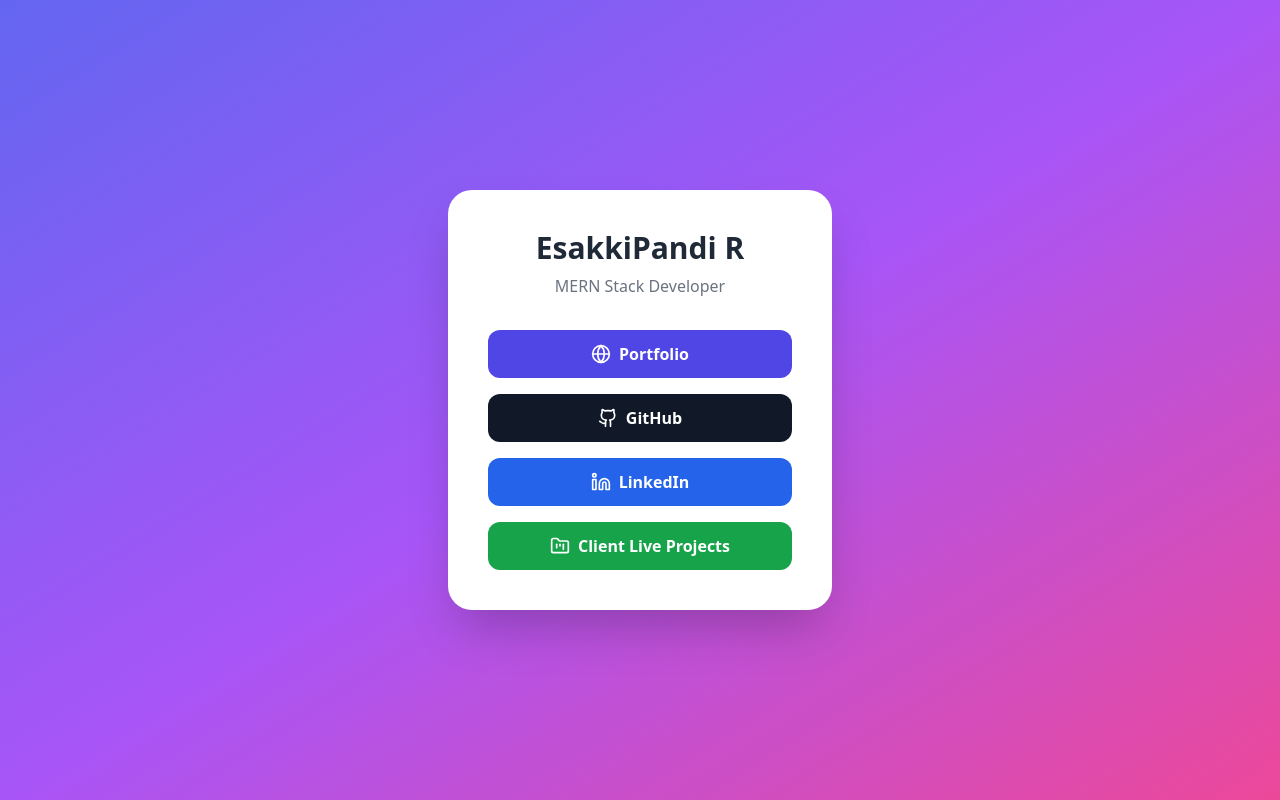
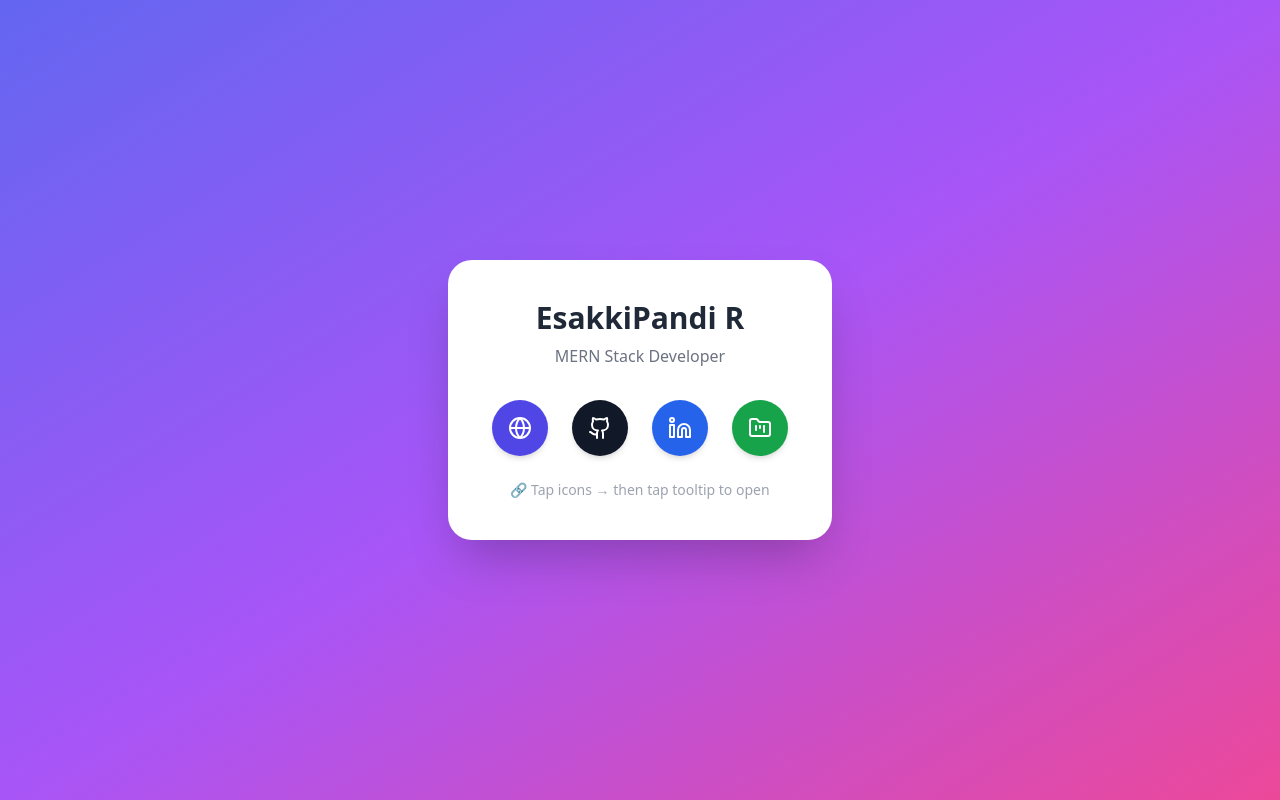
Before and after one commit to Esakkipandi0214/EsakkipandiPortofolio, a Next.js app: page /RedirectHub in a window 1280 px wide. Built offline with nearby package versions, Linux system fonts and the light colour scheme.

Commit message:
profile page updates

```diff
--- a/src/pages/RedirectHub/index.tsx
+++ b/src/pages/RedirectHub/index.tsx
@@ -1,22 +1,15 @@
-import React, { useState } from "react";
-import {
-  Globe,
-  Github,
-  Linkedin,
-  // UtensilsCrossed,
-  // ShoppingBag,
-  FolderKanban,
-  X,
-} from "lucide-react";
+import React, { useState, useEffect, useRef } from "react";
+import { Globe, Github, Linkedin, FolderKanban, X } from "lucide-react";
 import { motion, AnimatePresence } from "framer-motion";
 import Image from "next/image";
-import ANZLogo from '../../../public/ProjectsImage/ClientProjects/ANZLogo.jpg'
-import AldaleelaLogo from '../../../public/ProjectsImage/ClientProjects/AldaleelaLogo.png'
+import ANZLogo from "../../../public/ProjectsImage/ClientProjects/ANZLogo.jpg";
+import AldaleelaLogo from "../../../public/ProjectsImage/ClientProjects/AldaleelaLogo.png";
 
 const RedirectHub = () => {
   const [showProjects, setShowProjects] = useState(false);
+  const [activeTooltip, setActiveTooltip] = useState<string | null>(null);
+  const tooltipRefs = useRef<Record<string, HTMLDivElement | null>>({});
 
-  // Example projects with icons
   const projects = [
     {
       name: "Aldaleela",
@@ -32,6 +25,54 @@
     },
   ];
 
+  const links = [
+    {
+      id: "portfolio",
+      icon: <Globe className="w-5 h-5 sm:w-6 sm:h-6" />,
+      color: "bg-indigo-600 hover:bg-indigo-700",
+      text: "Portfolio",
+      href: "https://esakkipandi-portofolio.vercel.app",
+    },
+    {
+      id: "github",
+      icon: <Github className="w-5 h-5 sm:w-6 sm:h-6" />,
+      color: "bg-gray-900 hover:bg-black",
+      text: "GitHub",
+      href: "https://github.com/Esakkipandi0214",
+    },
+    {
+      id: "linkedin",
+      icon: <Linkedin className="w-5 h-5 sm:w-6 sm:h-6" />,
+      color: "bg-blue-600 hover:bg-blue-700",
+      text: "LinkedIn",
+      href: "https://www.linkedin.com/in/esakkipandi",
+    },
+  ];
+
+  const handleTooltip = (id: string) => {
+    setActiveTooltip((prev) => (prev === id ? null : id));
+  };
+
+  // ✅ Detect click outside tooltip or button
+  useEffect(() => {
+    const handleClickOutside = (event: MouseEvent) => {
+      const target = event.target as Node;
+      const clickedInside = Object.values(tooltipRefs.current).some(
+        (ref) => ref && ref.contains(target)
+      );
+      if (!clickedInside) {
+        setActiveTooltip(null);
+      }
+    };
+
+    if (activeTooltip) {
+      document.addEventListener("click", handleClickOutside);
+    }
+    return () => {
+      document.removeEventListener("click", handleClickOutside);
+    };
+  }, [activeTooltip]);
+
   return (
     <div className="flex min-h-screen items-center justify-center bg-gradient-to-br from-indigo-500 via-purple-500 to-pink-500 p-6">
       <div className="bg-white shadow-2xl rounded-3xl p-10 max-w-sm w-full text-center transform transition duration-500 hover:scale-105">
@@ -40,52 +81,114 @@
         </h1>
         <p className="text-gray-500 mb-8">MERN Stack Developer</p>
 
-        <div className="flex flex-col gap-4">
-          {/* Portfolio */}
-          <a
-            href="https://esakkipandi-portofolio.vercel.app"
-            target="_blank"
-            rel="noopener noreferrer"
-            className="flex items-center justify-center gap-2 w-full bg-indigo-600 text-white font-semibold py-3 rounded-xl hover:bg-indigo-700 transition"
+        {/* Social & Project Links */}
+        <div className="flex justify-center gap-5 sm:gap-6 relative flex-wrap">
+          {links.map((item) => (
+            <div
+              key={item.id}
+              className="relative flex justify-center"
+              ref={(el) => {tooltipRefs.current[item.id] = el}}
             >
-            <Globe className="w-5 h-5" />
-            Portfolio
-          </a>
+              <button
+                onClick={(e) => {
+                  e.stopPropagation(); // prevent closing when clicking button
+                  handleTooltip(item.id);
+                }}
+                className={`flex items-center justify-center w-12 h-12 sm:w-14 sm:h-14 ${item.color} text-white rounded-full hover:scale-110 transition-transform duration-300 shadow-md`}
+              >
+                {item.icon}
+              </button>
 
-          {/* GitHub */}
-          <a
-            href="https://github.com/Esakkipandi0214"
-            target="_blank"
-            rel="noopener noreferrer"
-            className="flex items-center justify-center gap-2 w-full bg-gray-900 text-white font-semibold py-3 rounded-xl hover:bg-black transition"
+              {/* Tooltip */}
+              <AnimatePresence>
+                {activeTooltip === item.id && (
+                  <motion.div
+                    initial={{ opacity: 0, y: 10 }}
+                    animate={{ opacity: 1, y: 0 }}
+                    exit={{ opacity: 0, y: 10 }}
+                    transition={{ duration: 0.2 }}
+                    className="absolute -top-12 z-30"
+                    onClick={(e) => {
+                      e.stopPropagation();
+                      window.open(item.href, "_blank");
+                      setActiveTooltip(null);
+                    }}
                   >
-            <Github className="w-5 h-5" />
-            GitHub
-          </a>
+                    <div className="relative bg-gray-900 text-white text-sm font-medium rounded-md px-3 py-1.5 shadow-lg whitespace-nowrap cursor-pointer">
+                      {item.text}
+                      <div
+                        className="absolute left-1/2 -bottom-2 -translate-x-1/2"
+                        style={{
+                          width: 0,
+                          height: 0,
+                          borderLeft: "6px solid transparent",
+                          borderRight: "6px solid transparent",
+                          borderTop: "8px solid #111827",
+                        }}
+                      />
+                    </div>
+                  </motion.div>
+                )}
+              </AnimatePresence>
+            </div>
+          ))}
 
-          {/* LinkedIn */}
-          <a
-            href="https://www.linkedin.com/in/esakkipandi"
-            target="_blank"
-            rel="noopener noreferrer"
-            className="flex items-center justify-center gap-2 w-full bg-blue-600 text-white font-semibold py-3 rounded-xl hover:bg-blue-700 transition"
+          {/* Client Projects Button */}
+          <div
+            className="relative flex justify-center"
+            ref={(el) => {tooltipRefs.current["projects"] = el}}
           >
-            <Linkedin className="w-5 h-5" />
-            LinkedIn
-          </a>
+            <button
+              onClick={(e) => {
+                e.stopPropagation();
+                handleTooltip("projects");
+              }}
+              className="flex items-center justify-center w-12 h-12 sm:w-14 sm:h-14 bg-green-600 text-white rounded-full hover:bg-green-700 hover:scale-110 transition-transform duration-300 shadow-md"
+            >
+              <FolderKanban className="w-5 h-5 sm:w-6 sm:h-6" />
+            </button>
 
-          {/* Client Live Projects */}
-          <button
-            onClick={() => setShowProjects(true)}
-            className="flex items-center justify-center gap-2 w-full bg-green-600 text-white font-semibold py-3 rounded-xl hover:bg-green-700 transition"
+            {/* Projects Tooltip */}
+            <AnimatePresence>
+              {activeTooltip === "projects" && (
+                <motion.div
+                  initial={{ opacity: 0, y: 10 }}
+                  animate={{ opacity: 1, y: 0 }}
+                  exit={{ opacity: 0, y: 10 }}
+                  transition={{ duration: 0.2 }}
+                  className="absolute -top-12 z-30"
+                  onClick={(e) => {
+                    e.stopPropagation();
+                    setShowProjects(true);
+                    setActiveTooltip(null);
+                  }}
                 >
-            <FolderKanban className="w-5 h-5" />
-            Client Live Projects
-          </button>
+                  <div className="relative bg-gray-900 text-white text-sm font-medium rounded-md px-3 py-1.5 shadow-lg whitespace-nowrap cursor-pointer">
+                    Key Projects
+                    <div
+                      className="absolute left-1/2 -bottom-2 -translate-x-1/2"
+                      style={{
+                        width: 0,
+                        height: 0,
+                        borderLeft: "6px solid transparent",
+                        borderRight: "6px solid transparent",
+                        borderTop: "8px solid #111827",
+                      }}
+                    />
+                  </div>
+                </motion.div>
+              )}
+            </AnimatePresence>
           </div>
         </div>
 
-      {/* Animated Popup Modal */}
+        {/* Footer Note */}
+        <p className="text-gray-400 text-sm mt-6">
+          🔗 Tap icons → then tap tooltip to open
+        </p>
+      </div>
+
+      {/* Popup Modal */}
       <AnimatePresence>
         {showProjects && (
           <motion.div
@@ -93,6 +196,7 @@
             initial={{ opacity: 0 }}
             animate={{ opacity: 1 }}
             exit={{ opacity: 0 }}
+            onClick={() => setShowProjects(false)}
           >
             <motion.div
               className="bg-white rounded-2xl shadow-2xl p-6 max-w-md w-full relative"
@@ -100,8 +204,8 @@
               animate={{ scale: 1, opacity: 1, y: 0 }}
               exit={{ scale: 0.8, opacity: 0, y: 50 }}
               transition={{ duration: 0.3, ease: "easeInOut" }}
+              onClick={(e) => e.stopPropagation()}
             >
-              {/* Close Button */}
               <button
                 onClick={() => setShowProjects(false)}
                 className="absolute top-4 right-4 text-gray-500 hover:text-red-500 transition"
@@ -120,7 +224,7 @@
                     href={project.link}
                     target="_blank"
                     rel="noopener noreferrer"
-                    className="flex  items-start gap-3 w-full bg-gradient-to-r from-indigo-600 to-purple-600 text-white font-semibold py-3 px-4 rounded-xl hover:from-indigo-700 hover:to-purple-700 transition shadow-md"
+                    className="flex items-start gap-3 w-full bg-gradient-to-r from-indigo-600 to-purple-600 text-white font-semibold py-3 px-4 rounded-xl hover:from-indigo-700 hover:to-purple-700 transition shadow-md"
                   >
                     <div className="flex pt-1 items-center justify-center gap-3">
                       <Image
@@ -131,7 +235,7 @@
                         className="object-contain rounded"
                       />
                     </div>
-                    <div className='flex justify-start items-start flex-col'>
+                    <div className="flex justify-start items-start flex-col">
                       <span>{project.name}</span>
                       <span className="text-sm font-normal opacity-80">
                         {project.company}
```
Lines whose indentation alone changed are shown as unchanged.
